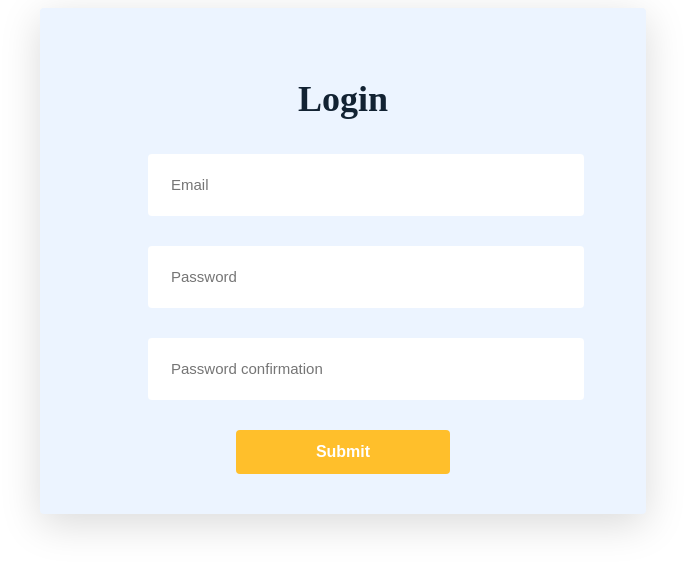
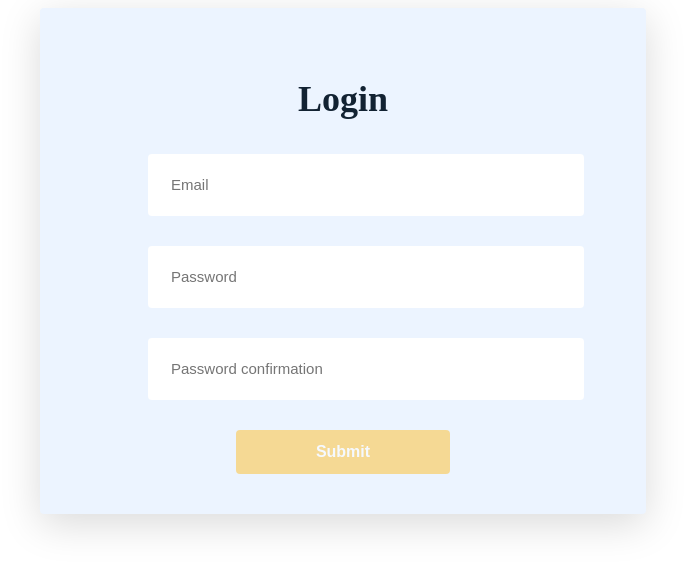
Before and after one commit to volbur/tezos, a Vue app: page / in a window 1280 px wide. Shown: the top 570 px of the page, without its empty margins (297-982 px from the left). Built offline with nearby package versions, Linux system fonts and the light colour scheme.

Commit message:
Кнопка по дефолту не активна.

```diff
--- a/src/App.vue
+++ b/src/App.vue
@@ -25,7 +25,7 @@
       v-model="passwordConfirmation"
     ></ui-input>
 
-    <button class="btn" type="submit">Submit</button>
+    <button class="btn" type="submit" disabled>Submit</button>
   </form>
 </template>
 
@@ -121,4 +121,8 @@ export default {
   color: #fff;
   cursor: pointer;
 }
+.btn:disabled {
+  opacity: 0.5;
+  cursor: auto;
+}
 </style>
```
